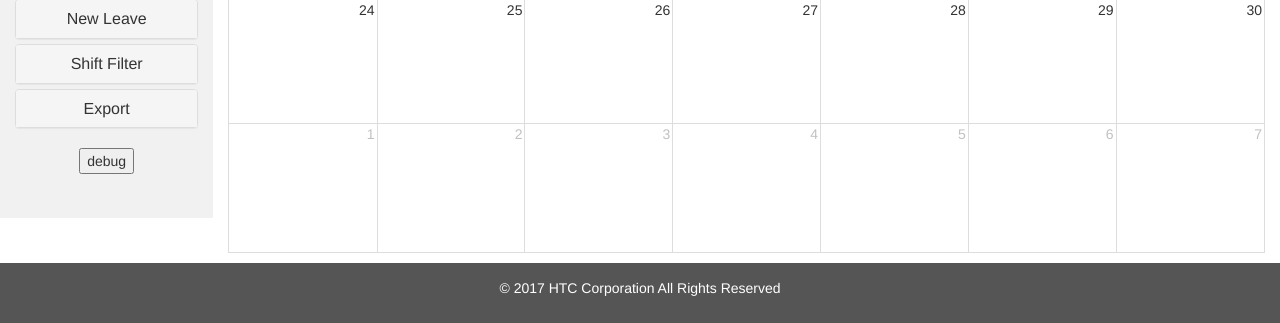
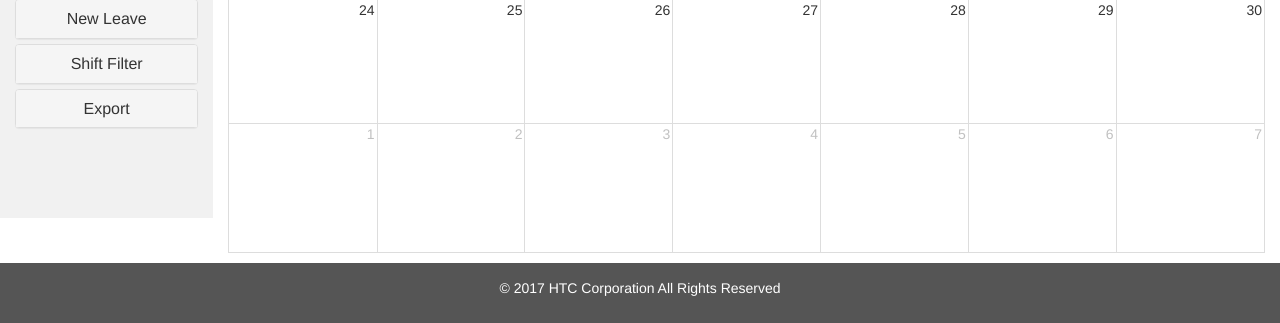
Before and after one commit to rainchei/noc-shiftsystem, a Django app: page /shiftsystem/ in a window 1280 px wide. Shown: the part 634-957 px from the top of the page. Run offline with Django 3.2, Linux system fonts and the light colour scheme; the visitor is signed in with stand-in values (Sample User, id 1); data that the repository does not hold is empty; some libraries are stand-ins or nearby versions.

Commit message:
remove debug button

```diff
--- a/django/shiftsystem/templates/shiftsystem/index.html
+++ b/django/shiftsystem/templates/shiftsystem/index.html
@@ -241,7 +241,7 @@
                 </div>
 
                 <!--dubug-->
-                <button type="button" onclick="debug()">debug</button>
+                <!--<button type="button" onclick="debug()">debug</button>-->
 
             </div>
 
```
